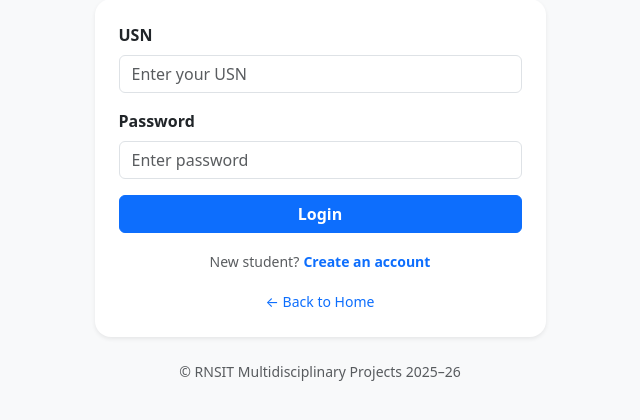
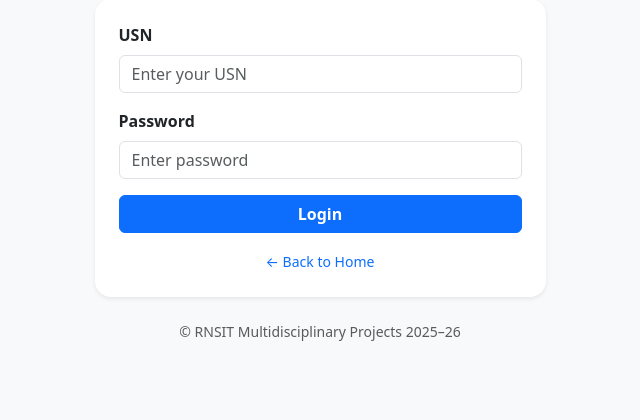
Before and after one commit to abhijithhv-rnsit/rnsit-multidisciplinary_project_2025-26, a Flask app: page /student/login in a window 1280 px wide. Shown: the part 198-618 px from the top of the page, without its empty margins (320-960 px from the left). Run offline with Flask 3, Linux system fonts and the light colour scheme; some libraries are stand-ins or nearby versions.

Commit message:
Update student_login.html

```diff
--- a/templates/student_login.html
+++ b/templates/student_login.html
@@ -43,12 +43,12 @@
             </button>
           </form>
 
-          <div class="text-center mt-3">
+          <!--<div class="text-center mt-3">
             <span class="small text-muted">New student?</span>
             <a href="/student/signup" class="text-decoration-none small fw-semibold">
               Create an account
             </a>
-          </div>
+          </div>-->
 
           <div class="text-center mt-3">
             <a href="/" class="text-decoration-none small">← Back to Home</a>
```
